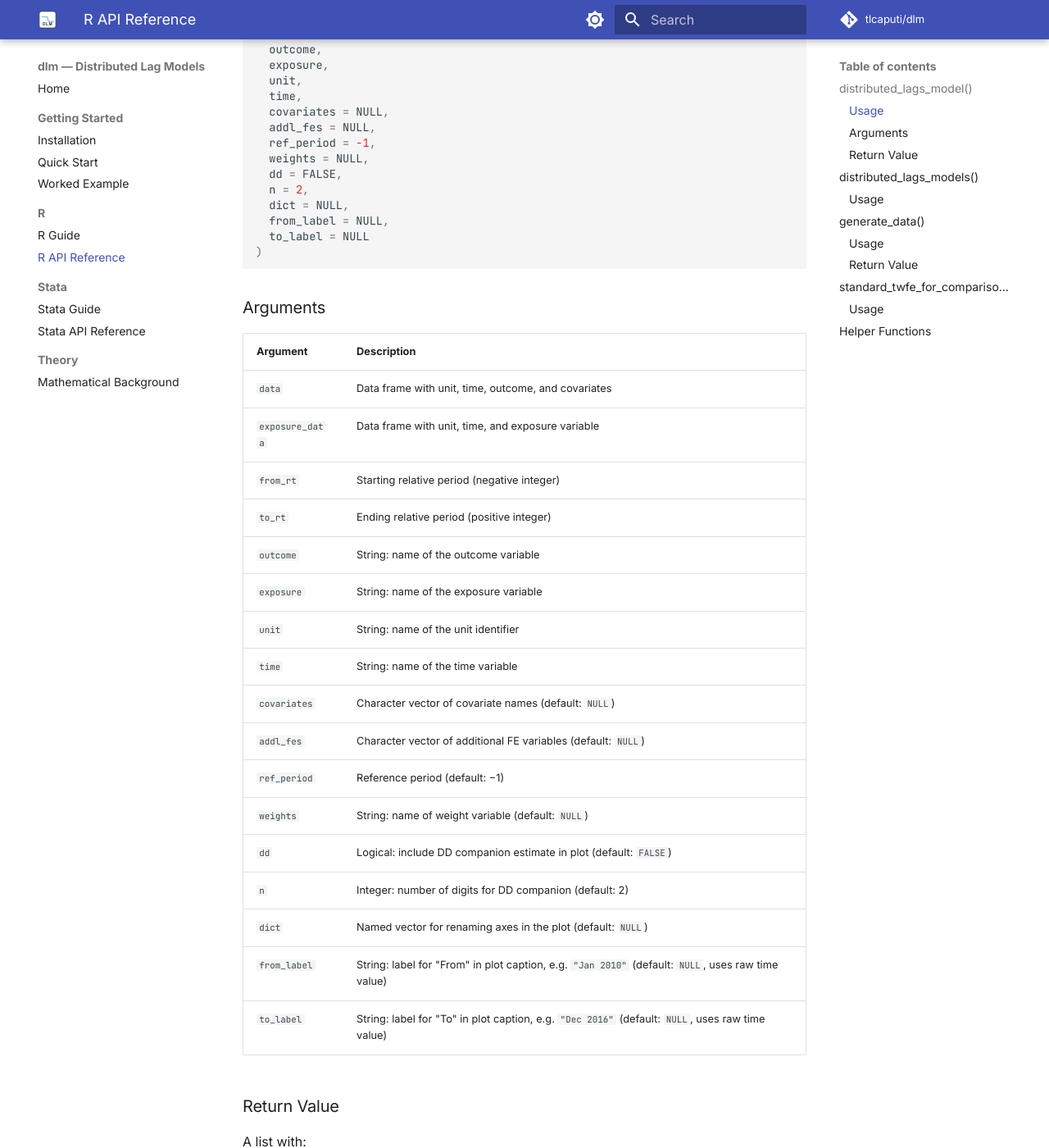
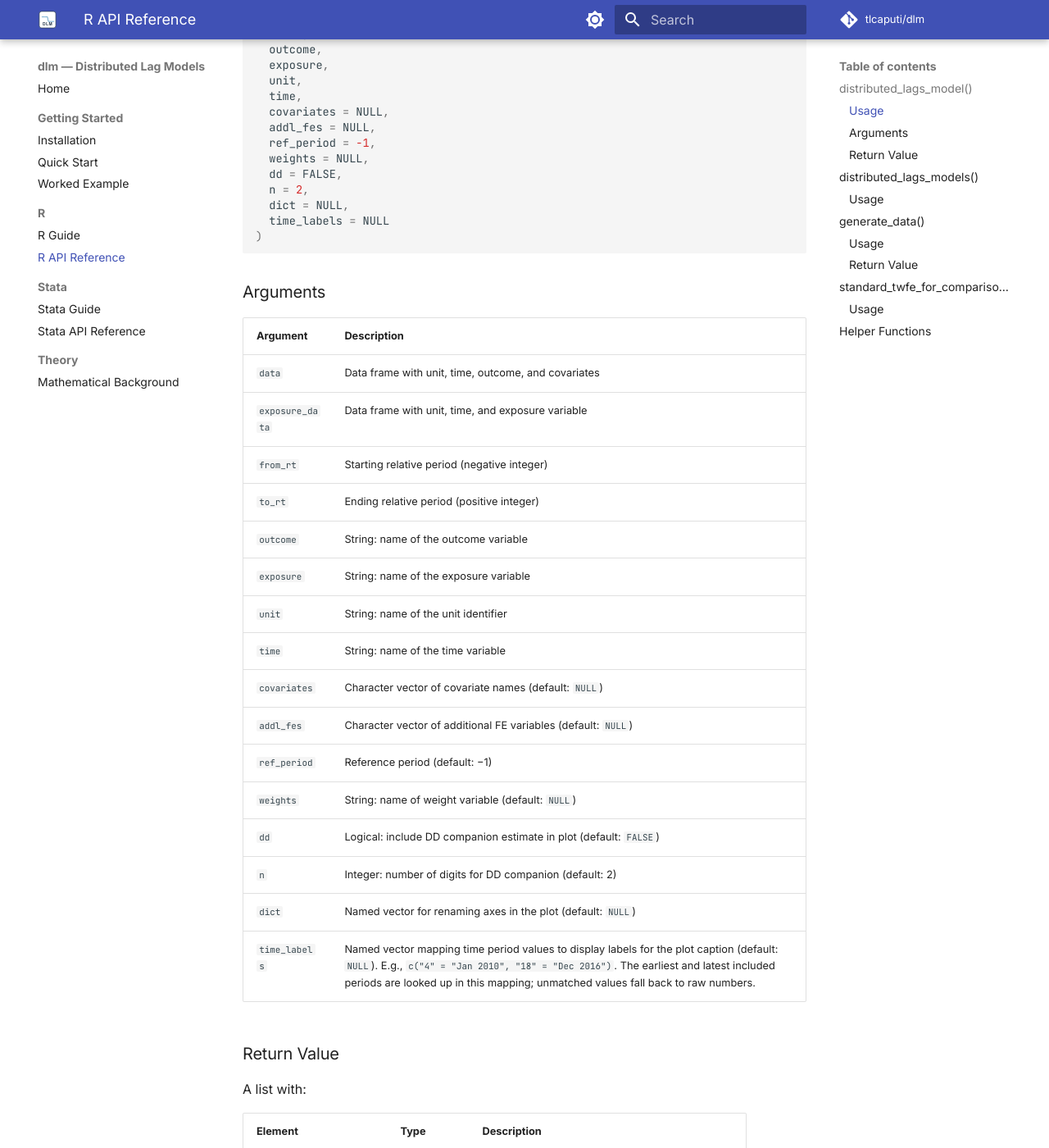
Before and after one commit to tlcaputi/dlm, an MkDocs documentation site: the page built from docs/r/api.md, in a window 1280 px wide and 1400 px high, scrolled down 389 px. Shown: the whole window at 82% size. Built offline with MkDocs 1.6.1 and Material for MkDocs 9.7.7, drawn with Linux system fonts in a browser that asks for light colours; comment, search, counter and statistics services are not loaded.

Commit message:
Replace from_label/to_label with time_labels dict
Single named vector argument that maps time period values to display
labels. The function looks up the earliest/latest included periods
in the dict, falling back to raw values for unmatched keys.

Example: time_labels = c("4" = "Jan 2010", "18" = "Dec 2016")

````diff
--- a/docs/r/api.md
+++ b/docs/r/api.md
@@ -23,8 +23,7 @@ distributed_lags_model(
   dd = FALSE,
   n = 2,
   dict = NULL,
-  from_label = NULL,
-  to_label = NULL
+  time_labels = NULL
 )
 ```
 
@@ -47,8 +46,7 @@ distributed_lags_model(
 | `dd` | Logical: include DD companion estimate in plot (default: `FALSE`) |
 | `n` | Integer: number of digits for DD companion (default: 2) |
 | `dict` | Named vector for renaming axes in the plot (default: `NULL`) |
-| `from_label` | String: label for "From" in plot caption, e.g. `"Jan 2010"` (default: `NULL`, uses raw time value) |
-| `to_label` | String: label for "To" in plot caption, e.g. `"Dec 2016"` (default: `NULL`, uses raw time value) |
+| `time_labels` | Named vector mapping time period values to display labels for the plot caption (default: `NULL`). E.g., `c("4" = "Jan 2010", "18" = "Dec 2016")`. The earliest and latest included periods are looked up in this mapping; unmatched values fall back to raw numbers. |
 
 ### Return Value
 
````
Also changed, not shown: docs/r/guide.md (+3 -3 lines), 1 other file.
